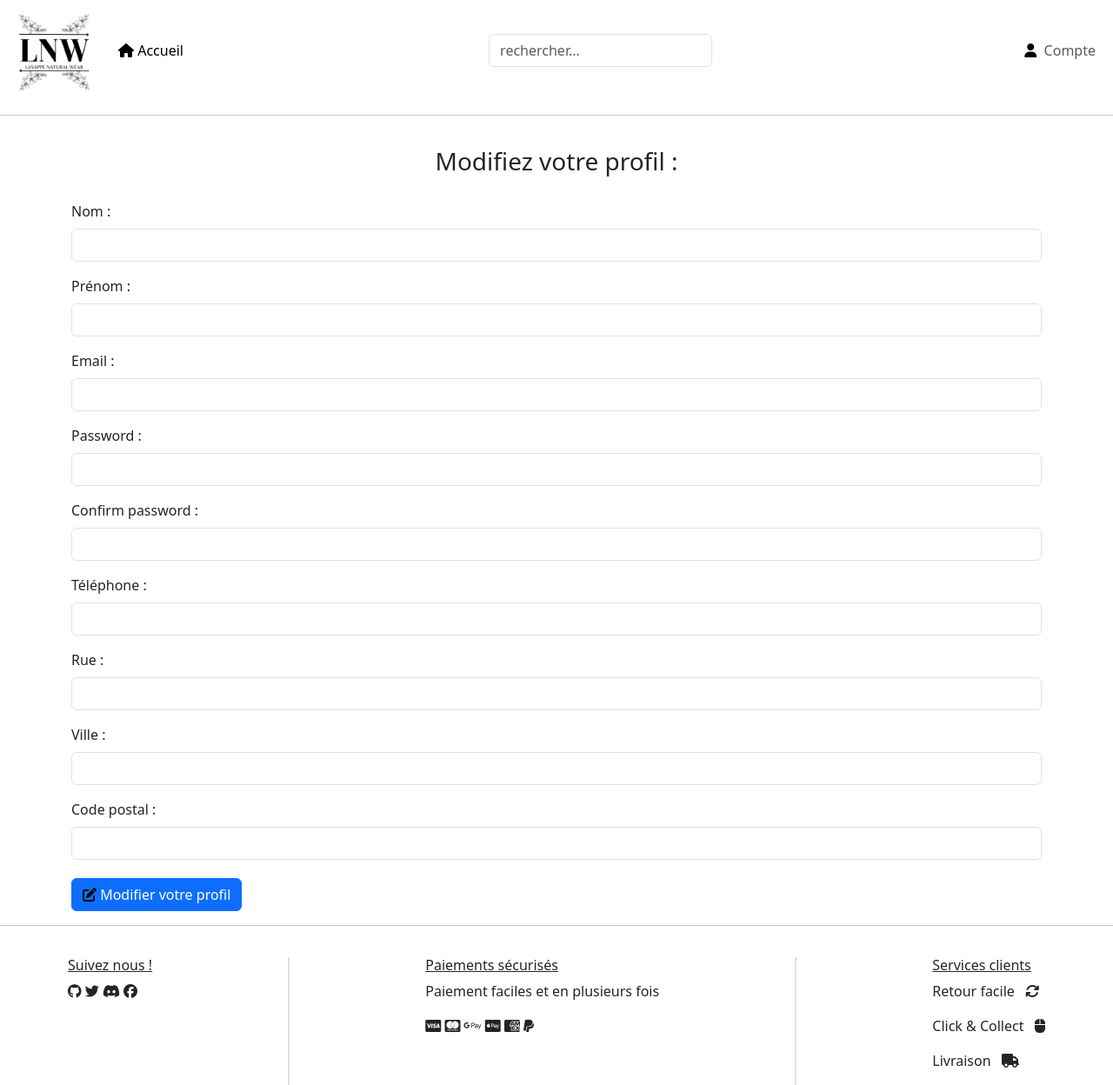
After one commit to leopold-gauthier/Boutique-en-ligne, a PHP site: page /edit.php in a window 1280 px wide. The commit adds this page. Shown: the whole page at 87% size. Run offline with PHP 8.4, Linux system fonts and the light colour scheme; data that the repository does not hold is empty; some libraries are stand-ins or nearby versions.

Commit message:
commit profil et edit profil

```diff
--- /dev/null
+++ b/edit.php
@@ -0,0 +1,70 @@
+<?php
+include_once("./class/User.php")
+?>
+
+<!DOCTYPE html>
+<html lang="en">
+
+<head>
+    <meta charset="UTF-8">
+    <meta http-equiv="X-UA-Compatible" content="IE=edge">
+    <meta name="viewport" content="width=device-width, initial-scale=1.0">
+    <link rel="stylesheet" href="./style/style.css">
+    <?php include_once("./include/head_inc.php") ?>
+    <title>Edit profil</title>
+</head>
+<body>
+    <header>
+        <?php include_once('./include/nav_inc.php') ?>
+    </header>
+    <main>
+        <div class="container">
+    <h3>Modifiez votre profil :</h3>
+    <div class="edit_form">
+                        <form>
+                                <div class="mb-3">
+                                <label for="TextInput" class="form-label">Nom :</label>
+                                <input type="text" id="TextInput" class="form-control" placeholder="">
+                                </div>
+                                <div class="mb-3">
+                                <label for="TextInput" class="form-label">Prénom :</label>
+                                <input type="text" id="TextInput" class="form-control" placeholder="">
+                                </div>
+                                <div class="mb-3">
+                                <label for="TextInput" class="form-label">Email :</label>
+                                <input type="text" id="TextInput" class="form-control" placeholder="">
+                                </div>
+                                <div class="mb-3">
+                                <label for="TextInput" class="form-label">Password :</label>
+                                <input type="text" id="TextInput" class="form-control" placeholder="">
+                                </div>
+                                <div class="mb-3">
+                                <label for="TextInput" class="form-label">Confirm password :</label>
+                                <input type="text" id="TextInput" class="form-control" placeholder="">
+                                </div>
+                                <div class="mb-3">
+                                <label for="TextInput" class="form-label">Téléphone :</label>
+                                <input type="text" id="TextInput" class="form-control" placeholder="">
+                                </div>
+                                <div class="mb-3">
+                                <label for="TextInput" class="form-label">Rue :</label>
+                                <input type="text" id="TextInput" class="form-control" placeholder="">
+                                </div>
+                                <div class="mb-3">
+                                <label for="TextInput" class="form-label">Ville :</label>
+                                <input type="text" id="TextInput" class="form-control" placeholder="">
+                                </div>
+                                <div class="mb-3">
+                                <label for="TextInput" class="form-label">Code postal :</label>
+                                <input type="text" id="TextInput" class="form-control" placeholder="">
+                                </div>
+                            <a href="./index.php"><button type="button" class="btn btn-primary"><i class="fa-solid fa-pen-to-square" style="color: #000000;"></i>&nbsp;Modifier votre profil</button></a>
+                    </form>
+                </div>
+            </div>
+    </main>
+    <footer>
+        <?php include_once('./include/footer_inc.php') ?>
+    </footer>
+</body>
+</html>
--- a/style/style.css
+++ b/style/style.css
@@ -1,17 +1,3 @@
-/*///////////////////block test///////////////*/
-.manpct_t{
-    width: 150px;
-    height: 150px;
-    background-color: black;
-    margin:15px 20px;
-}
-.manpct_b{
-    width: 150px;
-    height: 150px;
-    background-color: black;
-    margin:15px 20px;
-}
-/*///////////////////block test///////////////*/
 
 /*////////////////footer///////////////////*/
 
```
Also changed, not shown: profil.php (+43 -3 lines).
